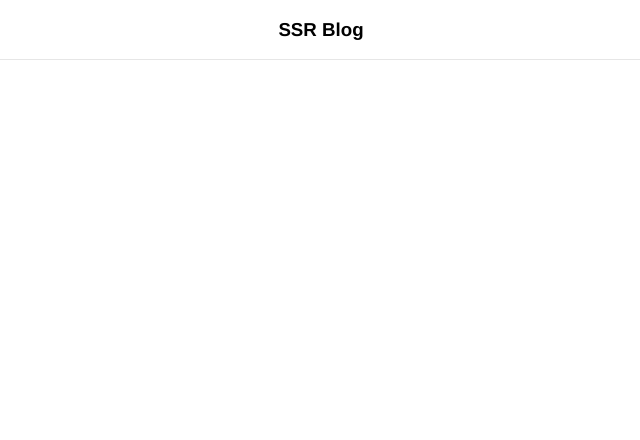
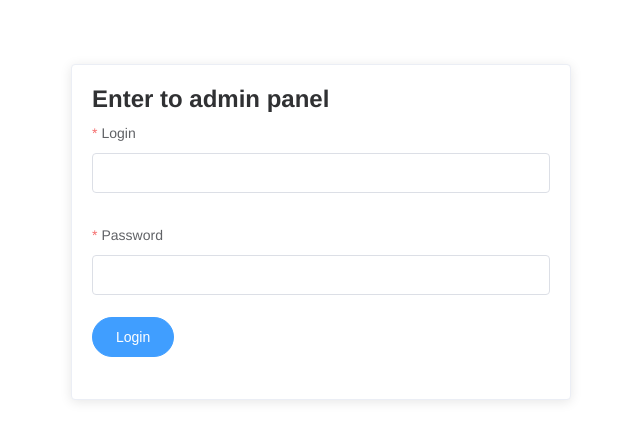
Before and after one commit to KirillSotnikov/nuxt-project, a Nuxt app: page /admin/Login in a window 1280 px wide. Before the commit this address had no page. Shown: the top 440 px of the page, without its empty margins (319-959 px from the left). Built offline with nearby package versions, Linux system fonts and the light colour scheme.

Commit message:
finish part 4 -> 3.mp4

```diff
--- /dev/null
+++ b/components/admin/Aside.vue
@@ -0,0 +1,38 @@
+<template>
+  <el-menu
+    :style="{height:'100%'}"
+    :default-active="$route.path"
+    router
+  >
+    <el-menu-item index="/admin">
+      <i class="el-icon-data-analysis"></i>
+      <span>Analythic</span>
+    </el-menu-item>
+    <el-menu-item index="/admin/create">
+      <i class="el-icon-edit-outline"></i>
+      <span>Create</span>
+    </el-menu-item>
+    <el-menu-item index="/admin/list">
+      <i class="el-icon-postcard"></i>
+      <span>Posts</span>
+    </el-menu-item>
+    <el-menu-item index="/admin/user">
+      <i class="el-icon-user"></i>
+      <span>Users</span>
+    </el-menu-item>
+    <el-menu-item index="/admin/logout">
+      <i class="el-icon-s-fold"></i>
+      <span>Exit</span>
+    </el-menu-item>
+  </el-menu>
+</template>
+
+<script>
+export default {
+
+}
+</script>
+
+<style lang="scss" scoped>
+
+</style>
--- /dev/null
+++ b/layouts/admin.vue
@@ -0,0 +1,29 @@
+<template>
+  <div class="admin-layout-wrap">
+    <el-container :style="{height:'100%'}">
+      <el-aside width="250px">
+        <app-aside></app-aside>
+      </el-aside>
+      <el-main>
+        <nuxt />
+      </el-main>
+  </el-container>
+  </div>
+</template>
+
+<script>
+
+import AppAside from '@/components/admin/Aside'
+export default {
+  components: {
+    AppAside
+  }
+}
+</script>
+
+<style lang="scss" scoped>
+  .admin-layout-wrap{
+    width: 100%;
+    height: 100vh;
+  }
+</style>
--- /dev/null
+++ b/layouts/empty.vue
@@ -0,0 +1,14 @@
+<template>
+  <div class="empty-layout">
+    <nuxt />
+  </div>
+</template>
+
+<style lang="scss" scoped>
+  .empty-layout{
+    display: flex;
+    justify-content: center;
+    width: 100%;
+    padding-top: 4rem;
+  }
+</style>
--- /dev/null
+++ b/pages/admin/Create.vue
@@ -0,0 +1,11 @@
+<template>
+  <div>
+    <h1>Create</h1>
+  </div>
+</template>
+
+<script>
+export default {
+  layout:'admin'
+}
+</script>
--- /dev/null
+++ b/pages/admin/List.vue
@@ -0,0 +1,11 @@
+<template>
+  <div>
+    <h1>List</h1>
+  </div>
+</template>
+
+<script>
+export default {
+  layout:'admin'
+}
+</script>
--- /dev/null
+++ b/pages/admin/Login.vue
@@ -0,0 +1,82 @@
+<template>
+  <el-card
+    shadow="always"
+    :style="{width:'500px'}"
+  >
+    <el-form
+      :model="controls"
+      :rules="rules"
+      @submit.native.prevent="onSubmit"
+      ref="form"
+    >
+      <h2>Enter to admin panel</h2>
+      <el-form-item label="Login" prop="login">
+        <el-input v-model.trim="controls.login" />
+      </el-form-item>
+      <el-form-item label="Password" prop="password">
+        <el-input type="password" v-model="controls.password" />
+      </el-form-item>
+      <el-form-item>
+        <el-button
+          type="primary"
+          round
+          native-type="submit"
+          :loading="loading"
+        >
+          Login
+        </el-button>
+      </el-form-item>
+    </el-form>
+  </el-card>
+</template>
+
+<script>
+export default {
+  layout:'empty',
+  data() {
+    return {
+      loading: false,
+      controls: {
+        login: '',
+        password: ''
+      },
+      rules: {
+        login: [
+          { required: true, message: 'Please enter your login.', trigger: 'blur' }
+        ],
+        password: [
+          { required: true, message: 'Please enter your password.', trigger: 'blur' },
+          { min: 6, message: 'Min 6 symbols!', trigger: 'blur' }
+        ]
+      }
+    }
+  },
+  methods: {
+    onSubmit() {
+       this.$refs.form.validate((valid) => {
+        if (valid) {
+          this.loading = true
+
+          const formData = {
+            name: this.controls.login,
+            text: this.controls.password,
+            postId: ''
+          }
+          try{
+            setTimeout(() => {
+              // this.$emit('created')
+              this.loading = false
+              this.$message.success('Comment was added')
+            },2000)
+          } catch(err) {
+            this.loading = false
+            throw new Error(err)
+          }
+        } else {
+          return false;
+        }
+      });
+    }
+  }
+}
+</script>
--- /dev/null
+++ b/pages/admin/Logout.vue
@@ -0,0 +1,11 @@
+<template>
+  <div>
+    <h1>Logout</h1>
+  </div>
+</template>
+
+<script>
+export default {
+  layout:'admin'
+}
+</script>
--- /dev/null
+++ b/pages/admin/User.vue
@@ -0,0 +1,11 @@
+<template>
+  <div>
+    <h1>User</h1>
+  </div>
+</template>
+
+<script>
+export default {
+  layout:'admin'
+}
+</script>
--- /dev/null
+++ b/pages/admin/index.vue
@@ -0,0 +1,9 @@
+<template>
+  <h1>Welcome to Admin page</h1>
+</template>
+
+<script>
+export default {
+  layout: 'admin'
+}
+</script>
```
Also changed, not shown: 1 other file (tests, documents, lock files or other folders).
